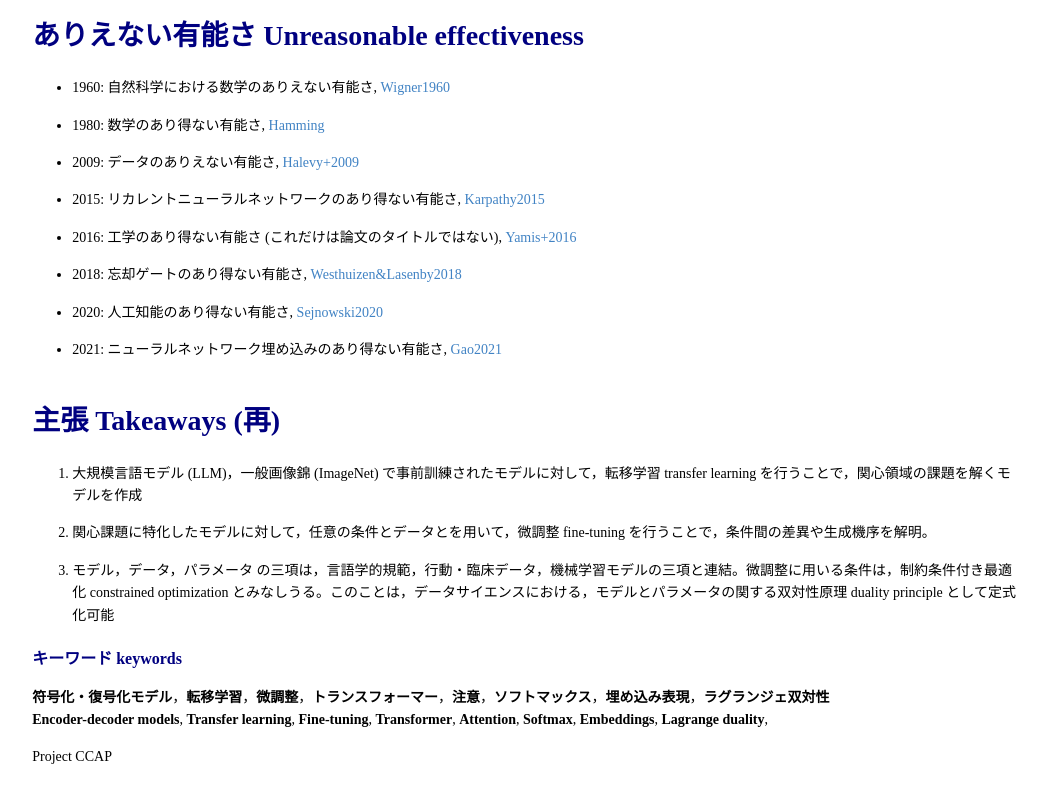
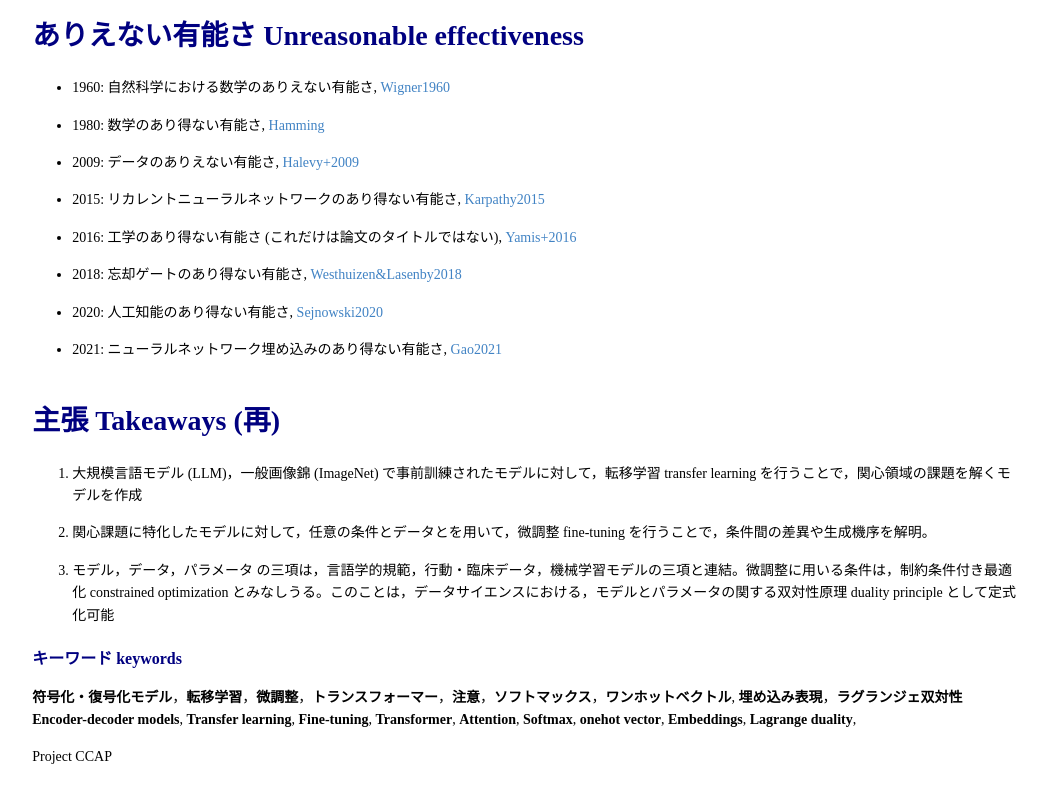
Before and after one commit to project-ccap/project-ccap.github.io, a Jekyll site: the page built from 2023DaSiC/2023asakawa_dasic3.md, in a window 1280 px wide and 900 px high, scrolled down 3383 px, cut to the strip 101-900 px from the top of the window. Shown: the whole strip, without its empty margins (115-1162 px from the left). Built offline with Jekyll 4.4.1, drawn with Linux system fonts in a browser that asks for light colours.

Commit message:
Add files via upload

```diff
--- a/2023DaSiC/2023asakawa_dasic3.md
+++ b/2023DaSiC/2023asakawa_dasic3.md
@@ -124,5 +124,5 @@ Accuracy on the outputs on the deliberately bad control model (an unconditioned
 
 #### キーワード keywords
 
-**符号化・復号化モデル**，**転移学習**，**微調整**，**トランスフォーマー**，**注意**，**ソフトマックス**，**埋め込み表現**，**ラグランジェ双対性**<br/>
-**Encoder-decoder models**, **Transfer learning**, **Fine-tuning**, **Transformer**, **Attention**, **Softmax**, **Embeddings**, **Lagrange duality**,
+**符号化・復号化モデル**，**転移学習**，**微調整**，**トランスフォーマー**，**注意**，**ソフトマックス**，**ワンホットベクトル**, **埋め込み表現**，**ラグランジェ双対性**<br/>
+**Encoder-decoder models**, **Transfer learning**, **Fine-tuning**, **Transformer**, **Attention**, **Softmax**, **onehot vector**, **Embeddings**, **Lagrange duality**,
```
Also changed, not shown: 2023DaSiC/2023asakawa_dasic1.md (+2 -2 lines), 2023DaSiC/glossary.md (+1 -1 lines).
